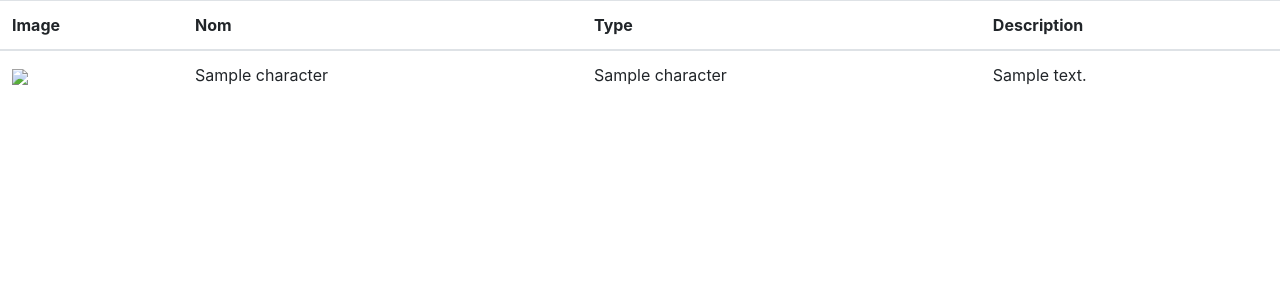
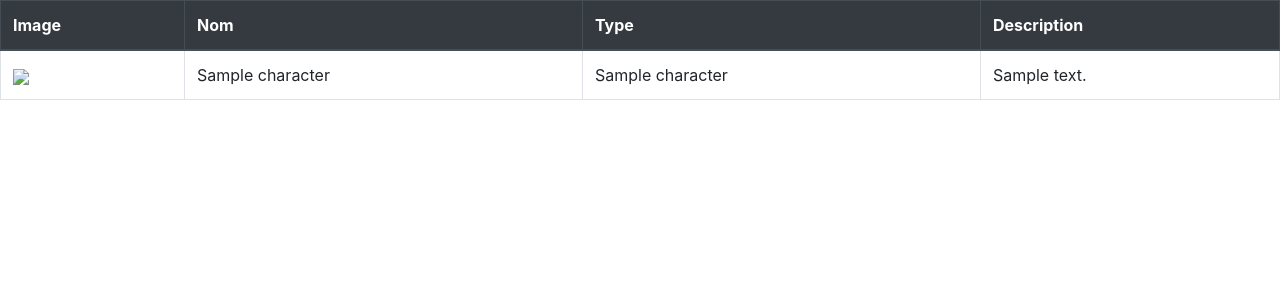
Before and after one commit to natacha-h/s06-parcours-archi, a PHP site: template app/views/home.tpl.php in a window 1280 px wide. Shown: the part 40-340 px from the top of the page. Run offline with PHP 8.4, Linux system fonts and the light colour scheme; the template is opened without the code that fills it: most values are stand-ins (such as "Sample title", 1, 10 or a date in 2020).

Commit message:
encore un peu de commentaires

```diff
--- a/app/views/home.tpl.php
+++ b/app/views/home.tpl.php
@@ -1,8 +1,8 @@
 
 <!-- Personnage -->
 
-<table class="table">
-    <thead>
+<table class="table table-bordered">
+    <thead class="thead-dark">
         <tr>
         <th scope="col">Image</th>
         <th scope="col">Nom</th>
@@ -11,6 +11,7 @@
         </tr>
     </thead>
     <tbody>
+    <!-- on boucle sur le tableau $characters our afficher les lignes du tableau -->
         <?php foreach ($characters as $character):?>
             <tr>
             <td><img class="img-fluid max-width: 8%;"src="<?=$baseUrl . '/docs/images/' . $character['picture'] ?>"></td>
```
